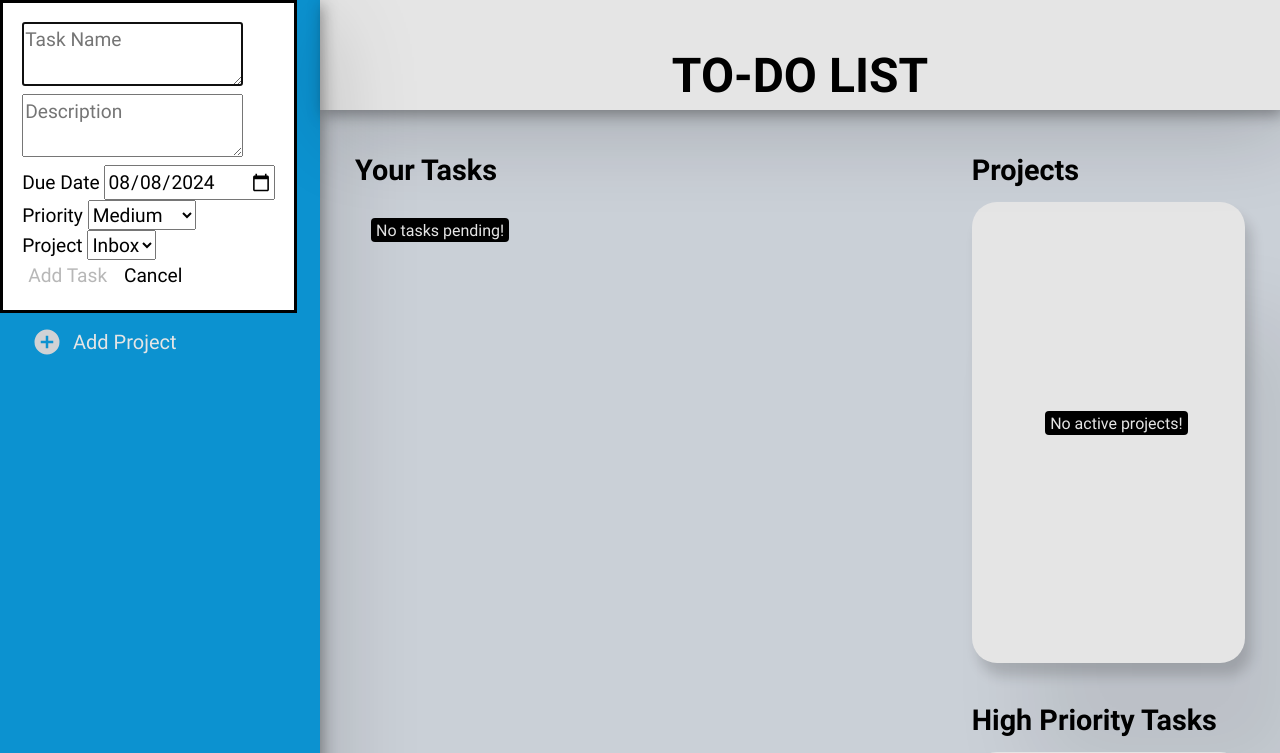
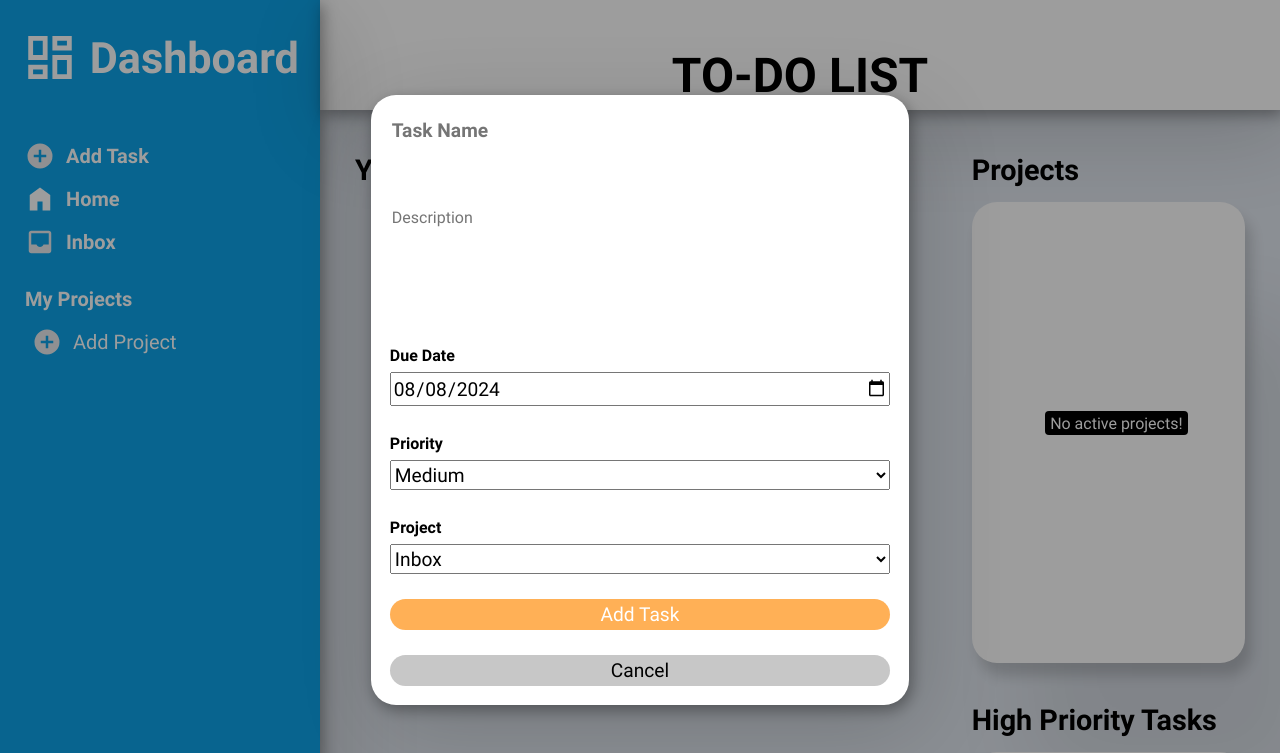
Before and after one commit to blue0206/todo-list, a website built with webpack: page src/index.html in a window 1280 px wide. Both pictures are taken after a click on the button "Add Task". Shown: the top 753 px of the page. Built offline with nearby package versions, Linux system fonts and the light colour scheme.

Commit message:
Style task & project add modals

```diff
--- a/src/style.css
+++ b/src/style.css
@@ -502,23 +502,23 @@ main > .home {
     -webkit-line-clamp: 2;
 }
 
-.maximum {
+.maximum, option[value="Maximum"] {
     background-color: hsl(0, 100%, 50%);
 }
 
-.high {
+.high, option[value="High"] {
     background-color: hsl(39, 100%, 50%);
 }
 
-.medium {
+.medium, option[value="Medium"] {
     background-color: hsl(60, 100%, 74%);
 }
 
-.low {
+.low, option[value="Low"] {
     background-color: hsl(172, 100%, 78%);
 }
 
-.minimum {
+.minimum, option[value="Minimum"] {
     background-color: hsl(120, 75%, 45%);
 }
 
@@ -926,3 +926,113 @@ main > .my-projects > .my-projects-header {
 .project-list .delete-project {
     background-image: url("./assets/icons/delete-fill0.svg");
 }
+
+/* Styling Modal */
+dialog {
+    margin: auto;
+    border: none;
+    width: max(38%, 50ch);
+
+    border-radius: 25px;
+    box-shadow: 2.7px 5.3px 14.4px rgba(0, 0, 0, 0.34),
+                11px 22px 85px rgba(0, 0, 0, 0.16);
+}
+
+dialog::backdrop {
+    background-color: hsla(0, 0%, 0%, 0.385);
+}
+
+dialog textarea {
+    resize: none;
+    border: none;
+    outline: none;
+}
+
+/* .add-task-modal {
+    width: max(38%, 50ch);
+} */
+
+.add-task-modal > form {
+    height: 100%;
+    width: 100%;
+
+    display: grid;
+    grid-template-rows: 1fr 1.8fr repeat(3, 0.4fr);
+    gap: 25px;
+}
+
+.add-task-modal .form-element {
+    display: flex;
+    flex-direction: column;
+    gap: 5px;
+}
+
+.add-task-modal textarea {
+    height: 100%;
+    width: 100%;
+    overflow: auto;
+    text-align: justify;
+}
+
+.add-task-modal #task-name, .add-task-modal #task-name::placeholder {
+    font-weight: 800;
+}
+
+.add-task-modal #description {
+    font-size: 1rem;
+}
+
+.add-task-modal label {
+    font-size: 1rem;
+    font-weight: 800;
+}
+
+button {
+    border-radius: 16px;
+}
+
+button:not(:disabled):hover {
+    filter: brightness(68%);
+}
+
+.add-task-modal .submit-task {
+    background-color: hsl(32, 100%, 50%);
+    color: hsl(0, 0%, 100%);
+}
+
+.add-task-modal .submit-task:disabled {
+    background-color: hsla(32, 100%, 50%, 0.664);
+    cursor: not-allowed;
+}
+
+.cancel-btn {
+    background-color: hsl(0, 0%, 78%);
+}
+
+.add-project-modal > form {
+    height: 100%;
+    width: 100%;
+
+    display: grid;
+    grid-template-rows: 2fr repeat(2, 0.2fr);
+    gap: 25px;
+}
+
+.add-project-modal input {
+    outline: none;
+    border: none;
+}
+
+.add-project-modal #project-name::placeholder {
+    font-weight: 800;
+}
+
+.add-project-modal .submit-project {
+    background-color: hsl(32, 100%, 50%);
+    color: hsl(0, 0%, 100%);
+}
+
+.add-project-modal .submit-project:disabled {
+    background-color: hsla(32, 100%, 50%, 0.664);
+    cursor: not-allowed;
+}
```
